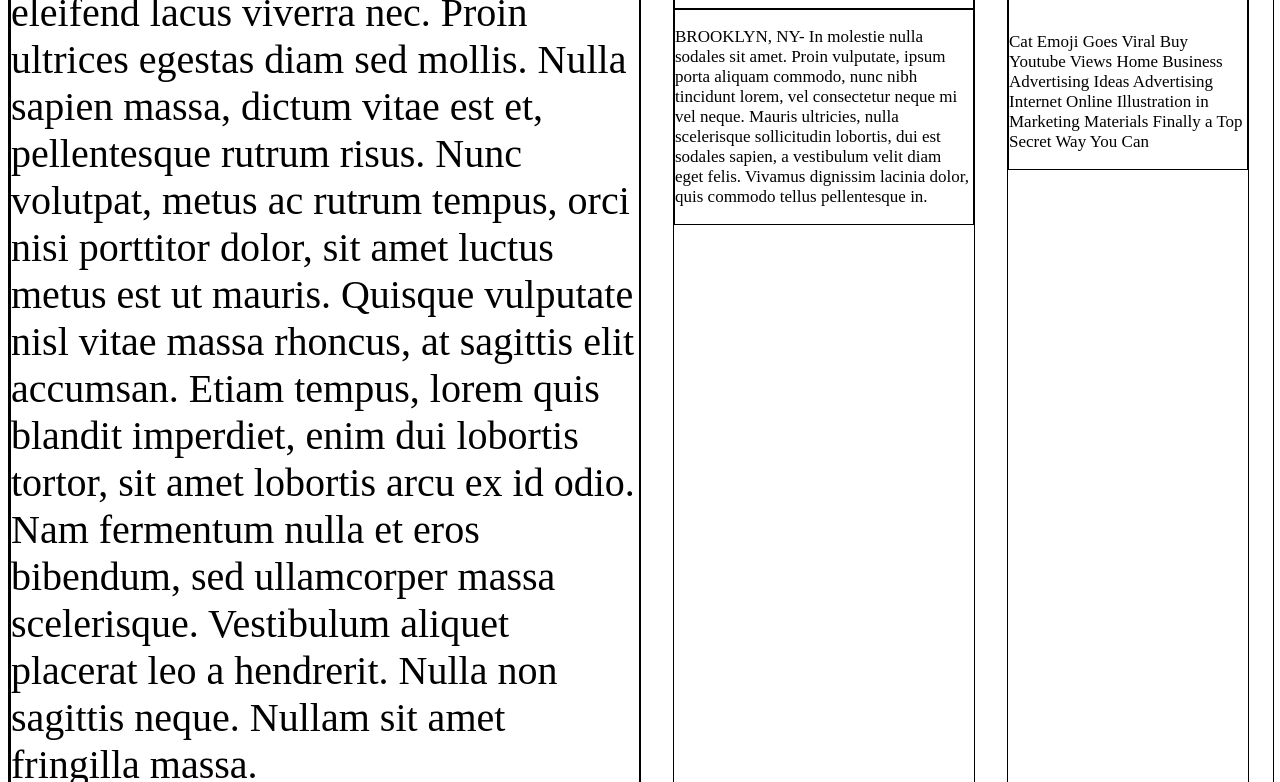
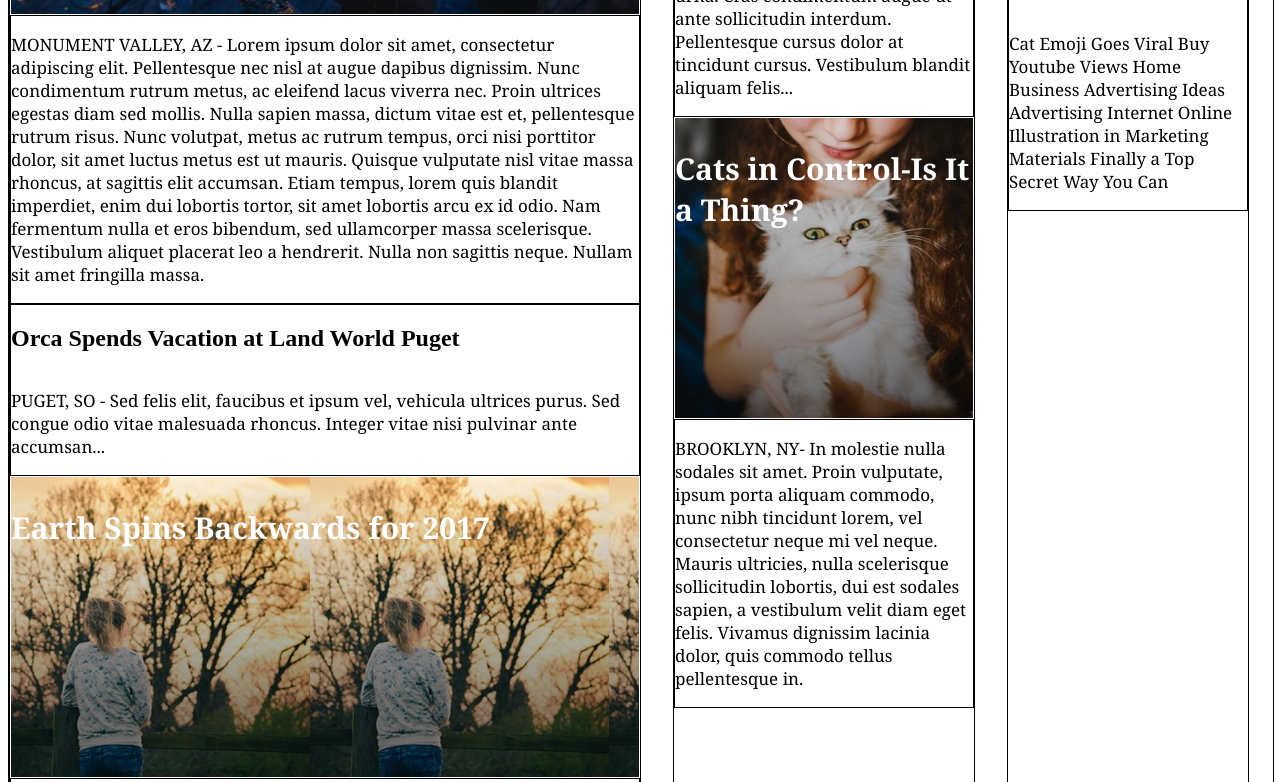
Before and after one commit to ImperialZenta/mytimes, a plain HTML site: page index.html in a window 1280 px wide. Shown: the part 379-1161 px from the top of the page. Drawn offline with Linux system fonts and the light colour scheme.

Commit message:
Update point - Images added

```diff
--- a/index.html
+++ b/index.html
@@ -33,8 +33,11 @@
   <div class="maincontentContainer">
     <div class="column large">
 
-      <div class="headlineStory">
-        <p class="headlineStoryNarrative">
+      <div class="storyImage main" id="mainStory">
+        <p>Mother of Three Buys Tuna Steak at Phish Concert. Leaves, "Feeling Funny."</p>
+      </div>
+      <div class="story">
+        <p class="narrative">
           MONUMENT VALLEY, AZ - Lorem ipsum dolor sit amet, consectetur adipiscing elit. Pellentesque nec nisl at augue dapibus dignissim. Nunc condimentum rutrum metus, ac eleifend lacus viverra nec. Proin ultrices egestas diam sed mollis. Nulla sapien massa, dictum vitae est et, pellentesque rutrum risus. Nunc volutpat, metus ac rutrum tempus, orci nisi porttitor dolor, sit amet luctus metus est ut mauris. Quisque vulputate nisl vitae massa rhoncus, at sagittis elit accumsan. Etiam tempus, lorem quis blandit imperdiet, enim dui lobortis tortor, sit amet lobortis arcu ex id odio. Nam fermentum nulla et eros bibendum, sed ullamcorper massa scelerisque. Vestibulum aliquet placerat leo a hendrerit. Nulla non sagittis neque. Nullam sit amet fringilla massa.
         </p>
       </div>
@@ -44,10 +47,20 @@
           PUGET, SO - Sed felis elit, faucibus et ipsum vel, vehicula ultrices purus. Sed congue odio vitae malesuada rhoncus. Integer vitae nisi pulvinar ante accumsan...
         </p>
       </div>
+      <div class="storyImage" id="earthSpinStory">
+        <p>
+          Earth Spins Backwards for 2017
+        </p>
+      </div>
       <div class="story">
         <h2>Burger for Breakfast: How Early is too Early?</h2>
         <p class="narrative">
           Mew York, MY—Interdum et malesuada fames ac ante ipsum primis in faucibus. Pellentesque id quam facilisis, ultrices ante ut, rutrum enim. Praesent eu nisl erat.
+        </p>
+      </div>
+      <div class="storyImage" id="cameraMemoryStory">
+        <p>
+          Research Shows Cameras Erase Memory
         </p>
       </div>
     </div>
@@ -56,6 +69,9 @@
       <div class="story">
         <p class="narrative">
         WASHINGTON DC- Donec luctus sem augue, rutrum posuere orci aliquam sed. Nam vitae aliquam lectus. Sed tempor tortor est, nec sagittis eros tincidunt sed. Morbi venenatis condimentum sem, vitae sollicitudin turpis pulvinar eget. Morbi pellentesque consectetur mi id auctor. Phasellus tincidunt orci mauris, placerat pharetra urna fringilla vitae. Morbi eget rutrum urna. Cras condimentum augue ut ante sollicitudin interdum. Pellentesque cursus dolor at tincidunt cursus. Vestibulum blandit aliquam felis...</p>
+      </div>
+      <div class="storyImage" id="catControlStory">
+        <p>Cats in Control-Is It a Thing?</p>
       </div>
       <div class="story">
         <p class="narrative">
--- a/resources/css/style.css
+++ b/resources/css/style.css
@@ -68,23 +68,47 @@ div {
   min-width: 240px;
 }
 
-.headlineStory {
-  display: flex;
-}
-
-.headlineStoryNarrative {
-  font-size: 40px;
-}
-
 .story {
   display: flex;
   flex-direction: column;
 }
 
+.storyImage {
+  display: flex;
+  height: 300px;
+  font-family: Georgia;
+  font-weight: bold;
+  font-size: 30px;
+  color: white;
+}
+
+.storyImage.main {
+  font-size: 40px;
+}
+
 .narrative {
+  font-family: Georgia;
   font-size: 17px;
+  color: black;
 }
 
 .newsBiteImage {
   display: flex;
 }
+
+/* Images for Stories */
+#mainStory {
+  background-image: url("../../resources/images/img-story-main.png");
+}
+
+#earthSpinStory {
+  background-image: url("../../resources/images/img-story-2.png");
+}
+
+#cameraMemoryStory {
+  background-image: url("../../resources/images/img-story-3.png");
+}
+
+#catControlStory {
+  background-image: url("../../resources/images/img-story-1.png");
+}
```
